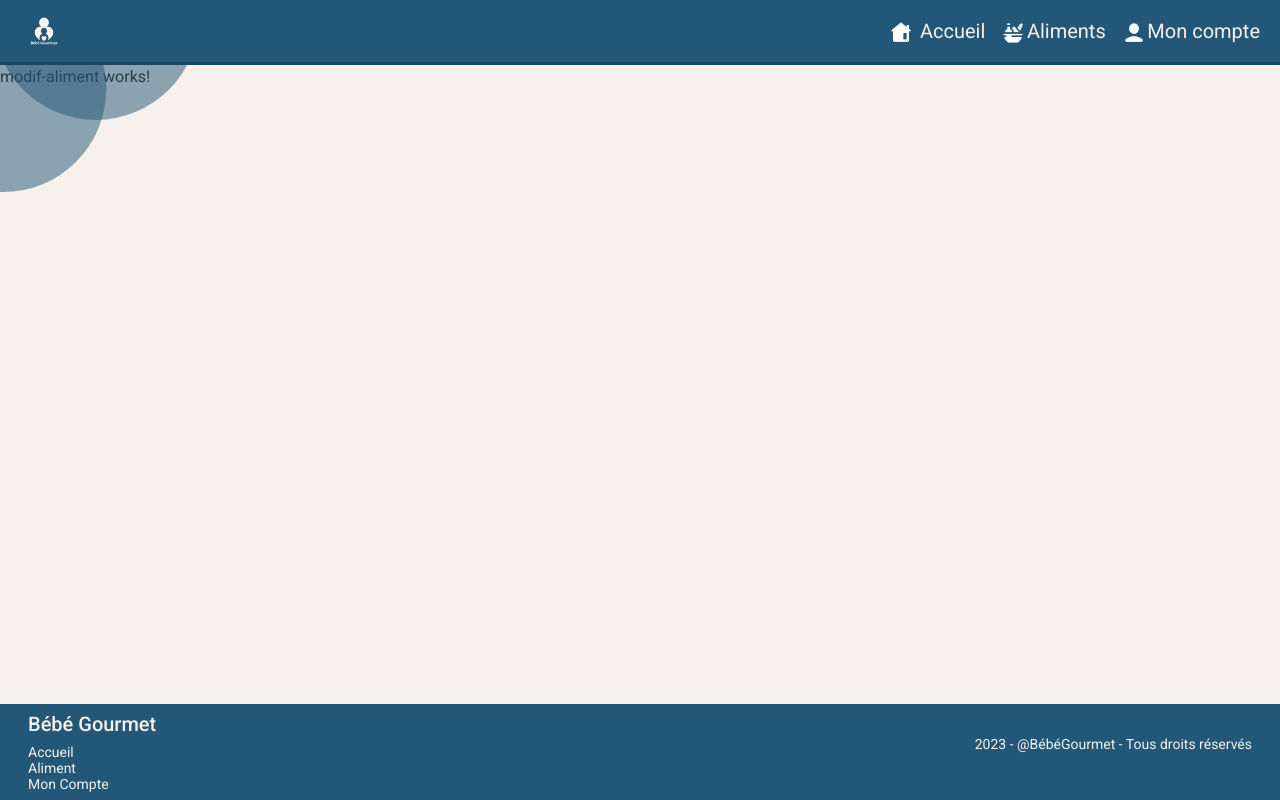
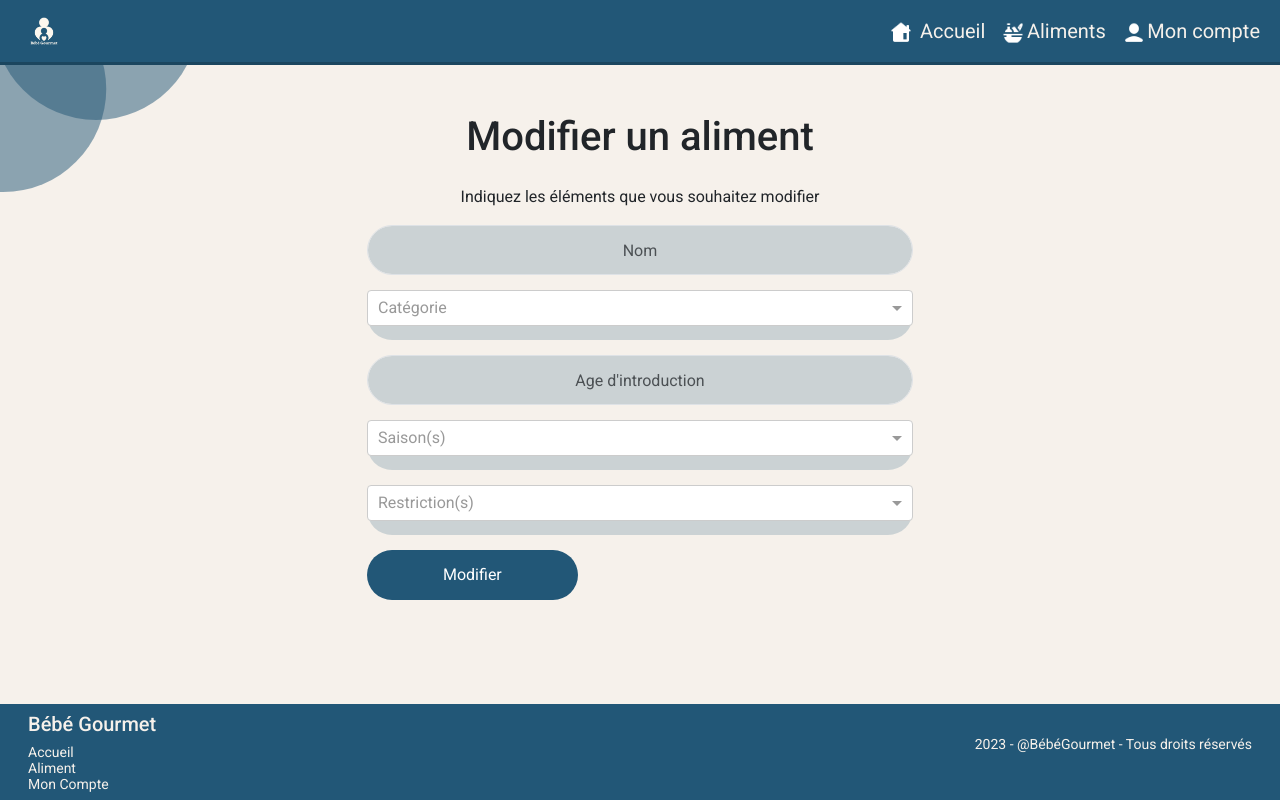
Before and after one commit to Didof69/BebeGourmet_FilRouge_Front_STLNG, an Angular app: page /aliment/modifier/1 in a window 1280 px wide. Built offline with nearby package versions, Linux system fonts and the light colour scheme; no server answers.

Commit message:
2.4 - ajout de modifier un aliement / css en cours / fonctionnalité en cours

```diff
--- a/src/app/components/ajout-aliment/ajout-aliment.component.html
+++ b/src/app/components/ajout-aliment/ajout-aliment.component.html
@@ -19,24 +19,24 @@ ajout des btn + route
         </p>
 
         <!-- Champs "Nom" -->
-        <div class="form-group testfont">
+        <div class="form-group">
           <input
             [disabled]="blockSelect"
             #libelle
             type="text"
             class="form-control inputStyle"
             id="Libelle"
-            placeholder="Nom*"
+            placeholder="Nom *"
             required
           />
         </div>
 
         <!-- Champs "Catégorie" -->
-        <div class="form-group testfont">
+        <div class="form-group">
           <ng-select
             [disabled]="blockSelect"
             [items]="categorie"
-            placeholder="Catégorie(s)"
+            placeholder="Catégorie *"
             [multiple]="true"
             bindLabel="libelle"
             [(ngModel)]="selectedCategorie"
@@ -49,20 +49,20 @@ ajout des btn + route
         </div>
 
         <!-- Champs "Age d'introduction" -->
-        <div class="form-group testfont">
+        <div class="form-group">
           <input
             [disabled]="blockSelect"
             #age_introduction
             type="text"
             class="form-control inputStyle"
             id="Age_introduction"
-            placeholder="Age d'introduction*"
+            placeholder="Age d'introduction *"
             required
           />
         </div>
 
         <!-- Champs "Saison(s)" -->
-        <div class="form-group testfont">
+        <div class="form-group">
           <ng-select
             [disabled]="blockSelect"
             [items]="saisons"
@@ -71,14 +71,14 @@ ajout des btn + route
             [(ngModel)]="selectedSaisons"
             [ngModelOptions]="{ standalone: true }"
             [maxSelectedItems]="3"
-            placeholder="saison(s)"
+            placeholder="saison(s) *"
             class="custom"
           >
           </ng-select>
         </div>
 
         <!-- Champs "Restriction(s)"  -->
-        <div class="form-group testfont tst">
+        <div class="form-group">
           <ng-select
             [disabled]="blockSelect"
             [items]="restrictions"
--- a/src/app/components/liste-aliment/liste-aliment.component.css
+++ b/src/app/components/liste-aliment/liste-aliment.component.css
@@ -3,6 +3,7 @@
     justify-content: center;
     align-items: baseline;
     width: 70rem;
+    /* margin-top: 0.5rem; */
 }
 
 li {
--- a/src/app/components/modif-aliment/modif-aliment.component.css
+++ b/src/app/components/modif-aliment/modif-aliment.component.css
@@ -0,0 +1,35 @@
+.btn-color {
+    background-color: #225777;
+    color: #FFFFFF;
+    padding: 0 75px;
+}
+
+input {
+    background-color: rgba(34, 87, 119, 0.2);
+    border-radius: 28px;
+    height: 50px;
+}
+
+button {
+    border-radius: 28px;
+    height: 50px;
+}
+
+.svg {
+    height: 10em;
+    display: flex;
+    justify-content: left;
+}
+
+.custom-input {
+    background-color: rgba(34, 87, 119, 0.2);
+    border-radius: 28px;
+    height: 50px;
+    margin-bottom: 15px;
+    /* Espacement entre les champs */
+}
+
+/* Pour aligner le texte du placeholder au centre */
+.custom-input::placeholder {
+    text-align: center;
+}
--- a/src/app/components/modif-aliment/modif-aliment.component.html
+++ b/src/app/components/modif-aliment/modif-aliment.component.html
@@ -1,3 +1,102 @@
 <app-navbar></app-navbar>
-<p>modif-aliment works!</p>
+<div class="container">
+  <div class="row justify-content-center mt-5">
+    <div class="col-md-6">
+      <form>
+        <h1 class="text-center mb-4">Modifier un aliment</h1>
+        <p class="text-center">
+          Indiquez les éléments que vous souhaitez modifier
+        </p>
+
+        <!-- Champs "Nom" -->
+        <div class="form-group">
+          <input
+            #libelle
+            type="text"
+            class="form-control custom-input"
+            id="Libelle"
+            placeholder="Nom"
+            required
+          />
+        </div>
+
+        <!-- Champs "Catégorie" -->
+        <div class="form-group">
+          <ng-select
+            [items]="categorie"
+            [multiple]="true"
+            bindLabel="libelle"
+            [(ngModel)]="selectedCategorie"
+            [ngModelOptions]="{ standalone: true }"
+            [maxSelectedItems]="1"
+            bindValue="id"
+            placeholder="Catégorie"
+            class="custom-input"
+          >
+          </ng-select>
+        </div>
+
+        <!-- Champs "Age d'introduction" -->
+        <div class="form-group">
+          <input
+            #age_introduction
+            type="text"
+            class="form-control custom-input"
+            id="Age_introduction"
+            placeholder="Age d'introduction"
+            required
+          />
+        </div>
+
+        <!-- Champs "Saison(s)" -->
+        <div class="form-group">
+          <ng-select
+            [items]="saisons"
+            [multiple]="true"
+            bindLabel="libelle"
+            [(ngModel)]="selectedSaisons"
+            [ngModelOptions]="{ standalone: true }"
+            [maxSelectedItems]="3"
+            placeholder="Saison(s)"
+            class="custom-input"
+          >
+          </ng-select>
+        </div>
+
+        <!-- Champs "Restriction(s)" -->
+        <div class="form-group">
+          <ng-select
+            [items]="restrictions"
+            [multiple]="true"
+            bindLabel="libelle"
+            [(ngModel)]="selectedRestrictions"
+            [ngModelOptions]="{ standalone: true }"
+            placeholder="Restriction(s)"
+            class="custom-input"
+          >
+          </ng-select>
+        </div>
+
+        <!-- Bouton "Ajouter" -->
+        <div class="form-group">
+          <button
+            type="button"
+            class="btn btn-color btn-block"
+            (click)="
+              updateAliment(
+                libelle.value,
+                selectedCategorie,
+                +age_introduction.value,
+                selectedSaisons,
+                selectedRestrictions
+              )
+            "
+          >
+            Modifier
+          </button>
+        </div>
+      </form>
+    </div>
+  </div>
+</div>
 <app-footer></app-footer>
--- a/src/app/components/modif-aliment/modif-aliment.component.ts
+++ b/src/app/components/modif-aliment/modif-aliment.component.ts
@@ -1,10 +1,81 @@
-import { Component } from '@angular/core';
+import { Component, OnInit } from '@angular/core';
+import { Aliment } from 'src/app/models/aliment';
+import { Categorie } from 'src/app/models/categorie';
+import { Restriction } from 'src/app/models/restriction';
+import { Saison } from 'src/app/models/saison';
+import { AlimentService } from 'src/app/services/aliment.service';
+import { CategorieService } from 'src/app/services/categorie.service';
+import { RestrictionService } from 'src/app/services/restriction.service';
+import { SaisonService } from 'src/app/services/saison.service';
+import { ActivatedRoute } from '@angular/router';
 
 @Component({
   selector: 'app-modif-aliment',
   templateUrl: './modif-aliment.component.html',
-  styleUrls: ['./modif-aliment.component.css']
+  styleUrls: ['./modif-aliment.component.css'],
 })
-export class ModifAlimentComponent {
+export class ModifAlimentComponent implements OnInit {
+  aliment!: Aliment;
+  saisons: Saison[] = [];
+  selectedSaisons: Saison[] = [];
+  restrictions: Restriction[] = [];
+  selectedRestrictions: Restriction[] = [];
+  categorie: Categorie[] = [];
+  selectedCategorie: number[] = [];
+  ages: Aliment[] = [];
+  selectedAge: Aliment[] = [];
 
+  constructor(
+    private alimentService: AlimentService,
+    private saisonService: SaisonService,
+    private restrictionService: RestrictionService,
+    private categorieService: CategorieService,
+    private route: ActivatedRoute
+  ) {}
+
+  ngOnInit() {
+    // Obtenez le paramètre 'id' depuis la route
+    const alimentIdFromRoute = Number(
+      this.route.snapshot.paramMap.get('alimentId')
+    );
+
+    // Utilisez l'ID récupéré pour obtenir l'objet Aliment correspondant
+    this.alimentService.getAlimentById(alimentIdFromRoute).subscribe((data) => {
+      this.aliment = data;
+    });
+
+    // Dans ngOnInit, récupérez les saisons depuis l'API en utilisant le SaisonService
+    this.saisonService.getSaisons().subscribe((data) => {
+      this.saisons = data;
+    });
+    this.restrictionService.getRestrictions().subscribe((data) => {
+      this.restrictions = data;
+    });
+    this.categorieService.getCategories().subscribe((data) => {
+      this.categorie = data;
+    });
+  }
+
+  updateAliment(
+    libelle: string,
+    categoryId: number[],
+    age_introduction: number,
+    saisons: Saison[],
+    restrictions: Restriction[]
+  ) {
+    let updateAliment = {
+      libelle: libelle,
+      id_categorie: categoryId[0],
+      age_introduction: age_introduction,
+      saisons: saisons,
+      restrictions: restrictions,
+    };
+    this.alimentService
+      .updateAliment(this.aliment.id, updateAliment)
+      .subscribe((data) => {
+        if (data) {
+          alert(`L'aliment ${data} a été mis à jour.`);
+        }
+      });
+  }
 }
--- a/src/app/models/aliment.ts
+++ b/src/app/models/aliment.ts
@@ -3,7 +3,7 @@ import { Restriction } from "./restriction";
 import { Saison } from "./saison";
 
 export interface Aliment {
-  id?: number;
+  id: number;
   libelle: string;
   age_introduction: number;
   id_categorie: number;
--- a/src/app/services/aliment.service.ts
+++ b/src/app/services/aliment.service.ts
@@ -40,6 +40,20 @@ export class AlimentService {
     );
   }
 
+  updateAliment(
+    alimentID: number,
+    aliment: CreateAliment
+  ): Observable<Aliment> {
+    const headers = this.setHeaders();
+    return this.http.patch<Aliment>(
+      `http://localhost:3000/api/aliments/${alimentID}`,
+      aliment,
+      {
+        headers,
+      }
+    );
+  }
+
   deleteAliment(aliment: Aliment): Observable<Aliment> {
     // recup le token dans le localstorage
     const headers = this.setHeaders();
```
